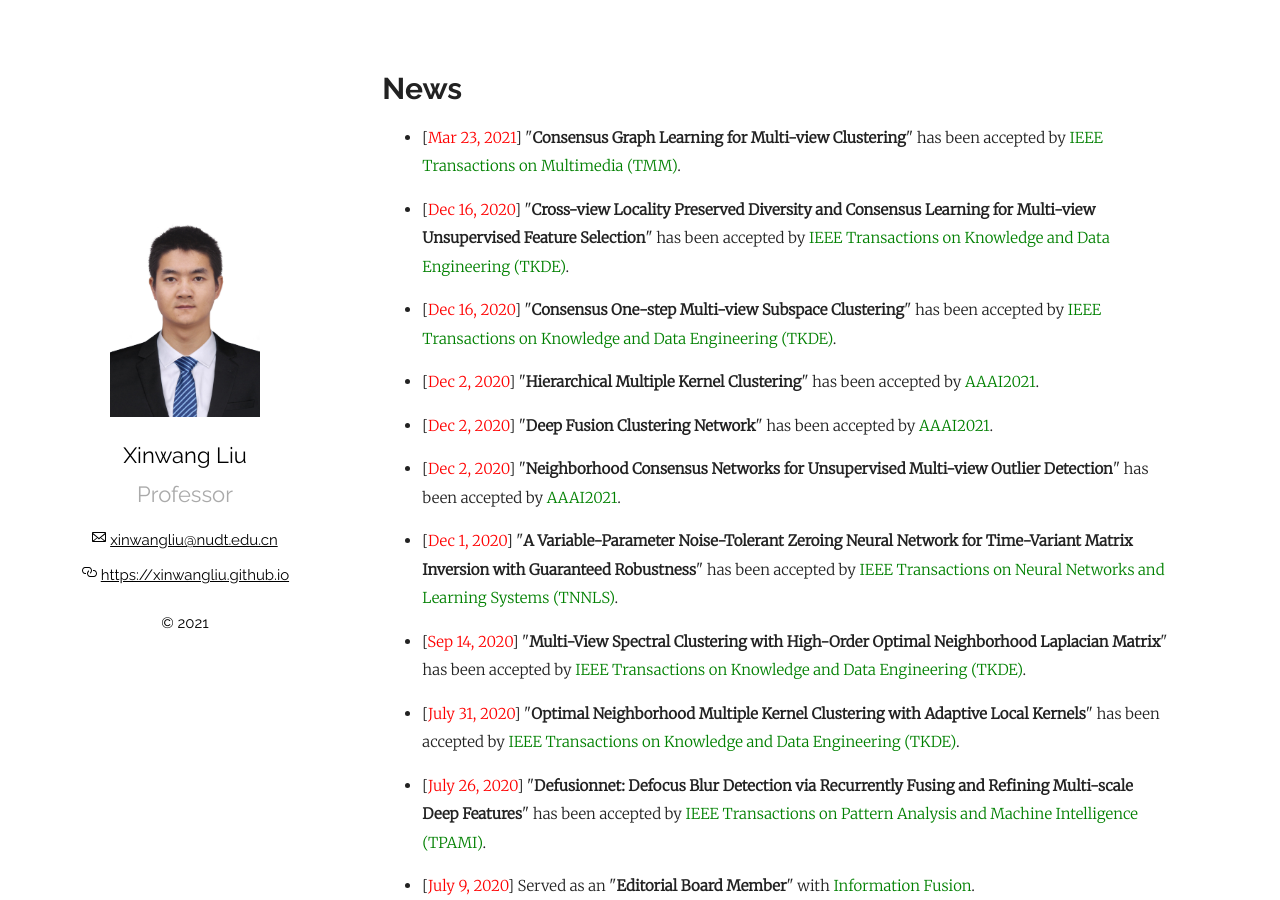
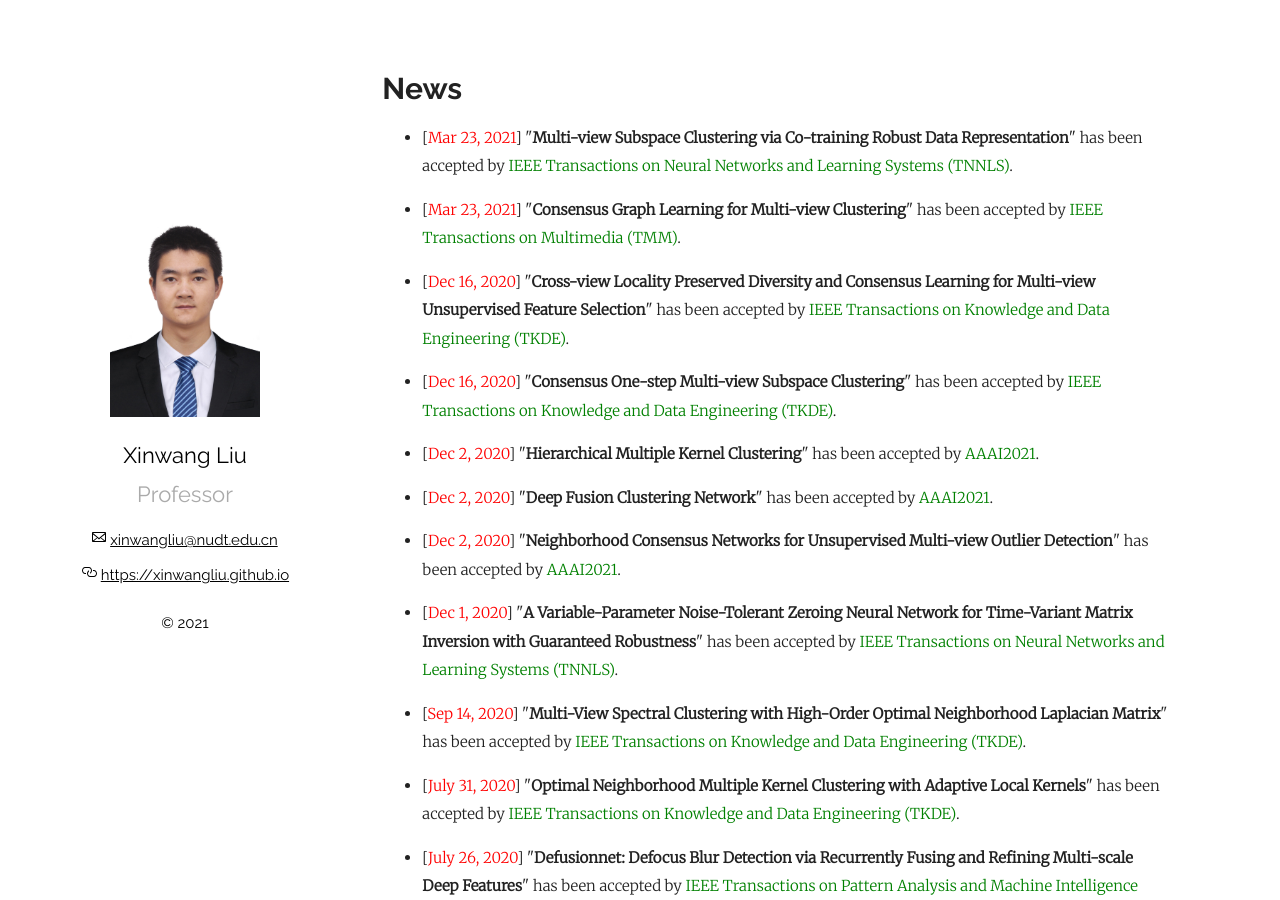
Before and after one commit to wx-liang/xinwangliu.github.io, a Jekyll site: the page built from index.md, in a window 1280 px wide and 900 px high. Built offline with Jekyll 4.4.1, drawn with Linux system fonts in a browser that asks for light colours; our own code applies the rules of GitHub Pages for plain Markdown files.

Commit message:
Update index.md

```diff
--- a/index.md
+++ b/index.md
@@ -4,6 +4,8 @@ layout: page
 ---
 # News
 <ul>
+
+<p style="margin-top: 6px;"><li>[<font color="red">Mar 23, 2021</font>]  "<b>Multi-view Subspace Clustering via Co-training Robust Data Representation</b>" has been accepted by <font color="green">IEEE Transactions on Neural Networks and Learning Systems (TNNLS)</font>.</li></p>
 
 <p style="margin-top: 6px;"><li>[<font color="red">Mar 23, 2021</font>]  "<b>Consensus Graph Learning for Multi-view Clustering</b>" has been accepted by <font color="green">IEEE Transactions on Multimedia (TMM)</font>.</li></p>
 
```
